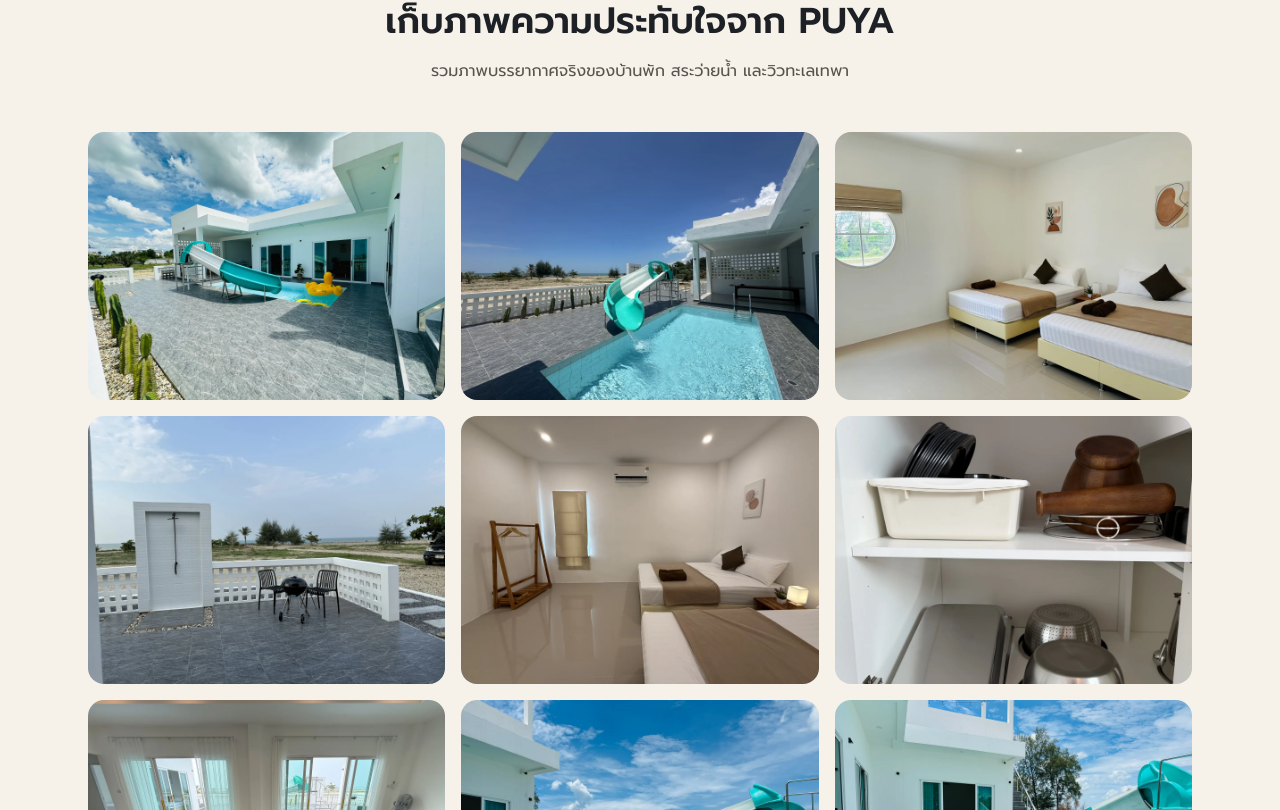
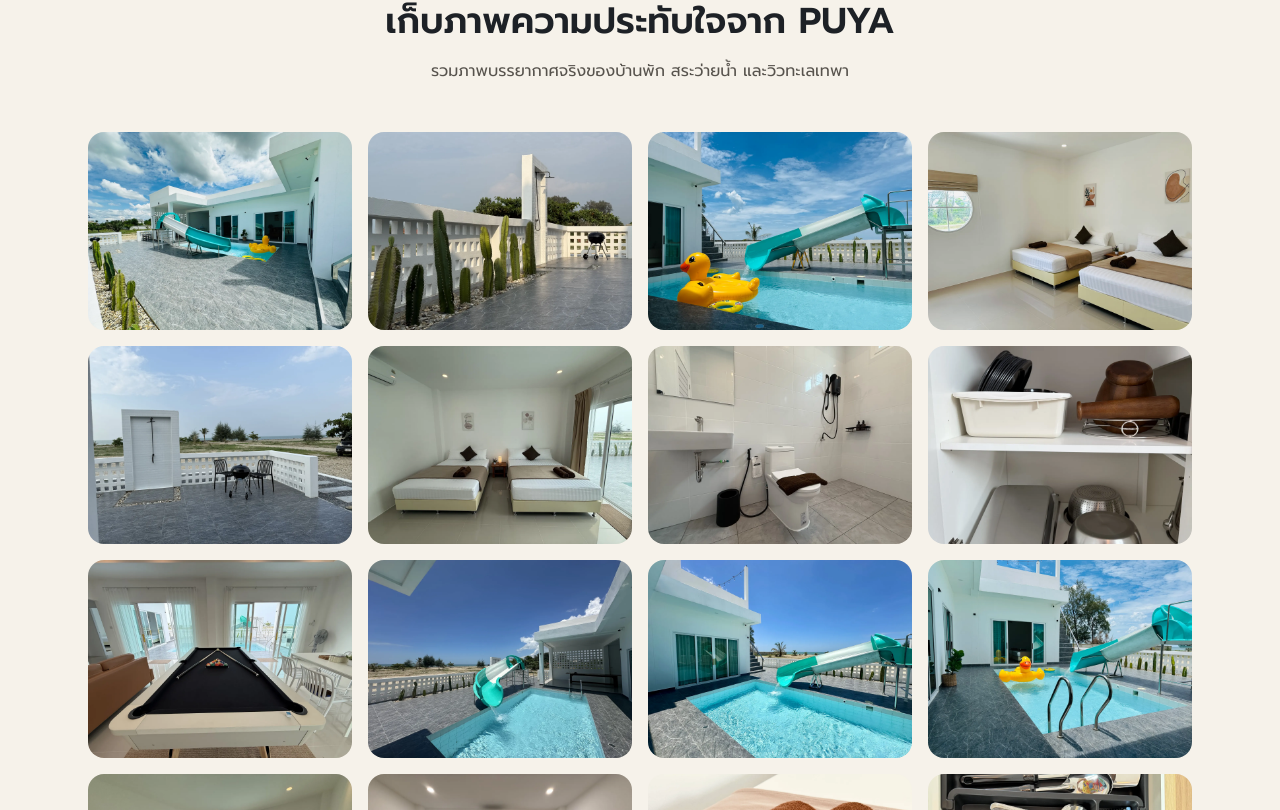
Before and after one commit to comveesa/puya-web, a Next.js app: page / in a window 1280 px wide. Shown: the part 6410-7220 px from the top of the page. Built offline with nearby package versions, Linux system fonts and the light colour scheme; no server answers.

Commit message:
Gallery grid: 4 columns on desktop

```diff
--- a/components/GalleryLightbox.tsx
+++ b/components/GalleryLightbox.tsx
@@ -69,7 +69,7 @@ export function GalleryLightbox({ images }: { images: readonly GalleryItem[] })
   return (
     <div>
       {/* Masonry grid — รูปเดิมทั้งชุด lazy loading เหมือนเดิม */}
-      <div className="mt-12 columns-2 gap-4 md:columns-3 [&>figure]:mb-4">
+      <div className="mt-12 columns-2 gap-4 md:columns-4 [&>figure]:mb-4">
         {gallery.map((thumb, i) => (
           <figure key={thumb.src} className="overflow-hidden rounded-2xl">
             <button
```
Also changed, not shown: 1 other file (tests, documents, lock files or other folders).
